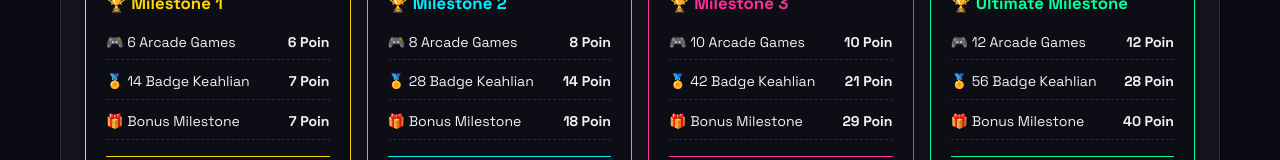
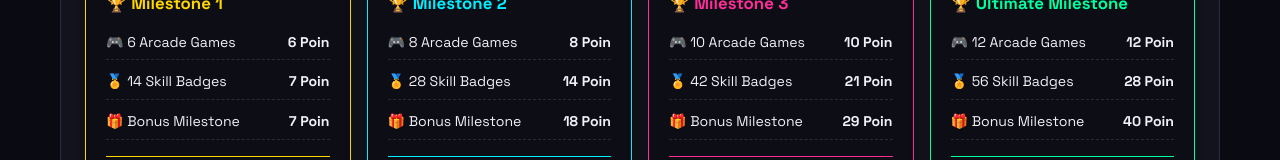
Before and after one commit to Chartzh/GSA_facilitator, a React (Vite) app: page /#home in a window 1280 px wide. Shown: the part 862-1022 px from the top of the page. Built offline with nearby package versions, Linux system fonts and the light colour scheme.

Commit message:
fix: penyebutan skill bagde

```diff
--- a/src/App.tsx
+++ b/src/App.tsx
@@ -498,7 +498,7 @@ export default function App() {
                         <strong>6 Poin</strong>
                       </div>
                       <div style={{ display: 'flex', justifyContent: 'space-between', borderBottom: '1px dashed var(--border)', paddingBottom: '6px' }}>
-                        <span>🏅 14 Badge Keahlian</span>
+                        <span>🏅 14 Skill Badges</span>
                         <strong>7 Poin</strong>
                       </div>
                       <div style={{ display: 'flex', justifyContent: 'space-between', borderBottom: '1px dashed var(--border)', paddingBottom: '6px' }}>
@@ -537,7 +537,7 @@ export default function App() {
                         <strong>8 Poin</strong>
                       </div>
                       <div style={{ display: 'flex', justifyContent: 'space-between', borderBottom: '1px dashed var(--border)', paddingBottom: '6px' }}>
-                        <span>🏅 28 Badge Keahlian</span>
+                        <span>🏅 28 Skill Badges</span>
                         <strong>14 Poin</strong>
                       </div>
                       <div style={{ display: 'flex', justifyContent: 'space-between', borderBottom: '1px dashed var(--border)', paddingBottom: '6px' }}>
@@ -576,7 +576,7 @@ export default function App() {
                         <strong>10 Poin</strong>
                       </div>
                       <div style={{ display: 'flex', justifyContent: 'space-between', borderBottom: '1px dashed var(--border)', paddingBottom: '6px' }}>
-                        <span>🏅 42 Badge Keahlian</span>
+                        <span>🏅 42 Skill Badges</span>
                         <strong>21 Poin</strong>
                       </div>
                       <div style={{ display: 'flex', justifyContent: 'space-between', borderBottom: '1px dashed var(--border)', paddingBottom: '6px' }}>
@@ -615,7 +615,7 @@ export default function App() {
                         <strong>12 Poin</strong>
                       </div>
                       <div style={{ display: 'flex', justifyContent: 'space-between', borderBottom: '1px dashed var(--border)', paddingBottom: '6px' }}>
-                        <span>🏅 56 Badge Keahlian</span>
+                        <span>🏅 56 Skill Badges</span>
                         <strong>28 Poin</strong>
                       </div>
                       <div style={{ display: 'flex', justifyContent: 'space-between', borderBottom: '1px dashed var(--border)', paddingBottom: '6px' }}>
--- a/src/components/MilestoneRoadmap.tsx
+++ b/src/components/MilestoneRoadmap.tsx
@@ -184,7 +184,7 @@ export default function MilestoneRoadmap({ gamesCount, skillsCount }: MilestoneR
               {/* Games Progress Bar */}
               <div style={{ display: 'flex', flexDirection: 'column', gap: '4px' }}>
                 <div style={{ display: 'flex', justifyContent: 'space-between', fontSize: '0.72rem', fontWeight: 700, color: 'var(--text-muted)' }}>
-                  <span>GAMES</span>
+                  <span>ARCADE GAMES</span>
                   <span style={{ color: 'var(--text-primary)', fontFamily: 'var(--font-mono)' }}>
                     {Math.min(m.targetGames, gamesCount)} / {m.targetGames}
                   </span>
@@ -214,7 +214,7 @@ export default function MilestoneRoadmap({ gamesCount, skillsCount }: MilestoneR
               {/* Skills Progress Bar */}
               <div style={{ display: 'flex', flexDirection: 'column', gap: '4px' }}>
                 <div style={{ display: 'flex', justifyContent: 'space-between', fontSize: '0.72rem', fontWeight: 700, color: 'var(--text-muted)' }}>
-                  <span>SKILLS</span>
+                  <span>SKILL BADGES</span>
                   <span style={{ color: 'var(--text-primary)', fontFamily: 'var(--font-mono)' }}>
                     {Math.min(m.targetSkills, skillsCount)} / {m.targetSkills}
                   </span>
--- a/src/components/PointsCalculator.tsx
+++ b/src/components/PointsCalculator.tsx
@@ -393,14 +393,14 @@ export default function PointsCalculator() {
               <div className="stat-value-giant" style={{ color: 'var(--neon-yellow)' }}>
                 {resultData.validGames.length}
               </div>
-              <div className="stat-label-muted">{resultData.validGames.length} Game ({formatPoints(resultData.pointsFromGames)} PT)</div>
+              <div className="stat-label-muted">{resultData.validGames.length} Arcade Games ({formatPoints(resultData.pointsFromGames)} PT)</div>
             </div>
             <div className="stat-box col-span-3">
               <div className="stat-value-giant" style={{ color: 'var(--state-done)' }}>
                 {formatPoints(resultData.pointsFromSkillBadges)}
               </div>
               <div className="stat-label-muted">
-                {(resultData as any).totalSkillBadgesCount ?? (resultData.pointsFromSkillBadges ? Math.round(resultData.pointsFromSkillBadges * 2) : Math.min(93, resultData.validSyllabusBadges.length + resultData.validExtraBadges.length))} Badge ({formatPoints(resultData.pointsFromSkillBadges)} PT)
+                {(resultData as any).totalSkillBadgesCount ?? (resultData.pointsFromSkillBadges ? Math.round(resultData.pointsFromSkillBadges * 2) : Math.min(93, resultData.validSyllabusBadges.length + resultData.validExtraBadges.length))} Skill Badges ({formatPoints(resultData.pointsFromSkillBadges)} PT)
               </div>
             </div>
             <div className="stat-box col-span-3">
@@ -423,7 +423,7 @@ export default function PointsCalculator() {
               color: 'var(--text-primary)'
             }}
           >
-            🧮 <strong>Rincian Poin:</strong> {resultData.validGames.length} Game ({formatPoints(resultData.pointsFromGames)}) + {(resultData as any).totalSkillBadgesCount ?? (resultData.pointsFromSkillBadges ? Math.round(resultData.pointsFromSkillBadges * 2) : Math.min(93, resultData.validSyllabusBadges.length + resultData.validExtraBadges.length))} Badge ({formatPoints(resultData.pointsFromSkillBadges)}) + Bonus {resultData.highestMilestone?.label || 'Milestone'} (+{resultData.milestoneBonus}) {resultData.gearBonus ? `+ Bonus GEAR (+${resultData.gearBonus})` : ''} = <strong>{formatPoints(resultData.totalPointsWithBonus)} Total Poin</strong>
+            🧮 <strong>Rincian Poin:</strong> {resultData.validGames.length} Arcade Games ({formatPoints(resultData.pointsFromGames)}) + {(resultData as any).totalSkillBadgesCount ?? (resultData.pointsFromSkillBadges ? Math.round(resultData.pointsFromSkillBadges * 2) : Math.min(93, resultData.validSyllabusBadges.length + resultData.validExtraBadges.length))} Skill Badges ({formatPoints(resultData.pointsFromSkillBadges)}) + Bonus {resultData.highestMilestone?.label || 'Milestone'} (+{resultData.milestoneBonus}) {resultData.gearBonus ? `+ Bonus GEAR (+${resultData.gearBonus})` : ''} = <strong>{formatPoints(resultData.totalPointsWithBonus)} Total Poin</strong>
           </div>
 
           {/* Milestone Status & Gap */}
@@ -447,7 +447,7 @@ export default function PointsCalculator() {
                 <div style={{ fontSize: '0.88rem', color: 'var(--neon-cyan)' }}>
                   🎯 Target Berikutnya ({resultData.nextMilestoneNeeds.label}):{' '}
                   <strong>
-                    Butuh {resultData.nextMilestoneNeeds.neededGames} Game + {resultData.nextMilestoneNeeds.neededBadges} Skill Badge lagi.
+                    Butuh {resultData.nextMilestoneNeeds.neededGames} Arcade Games + {resultData.nextMilestoneNeeds.neededBadges} Skill Badges lagi.
                   </strong>
                 </div>
               )}
```
